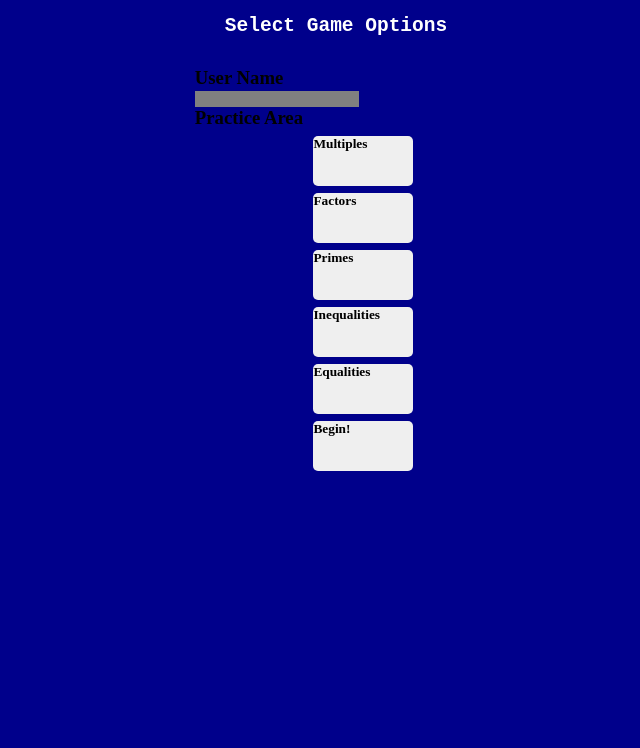
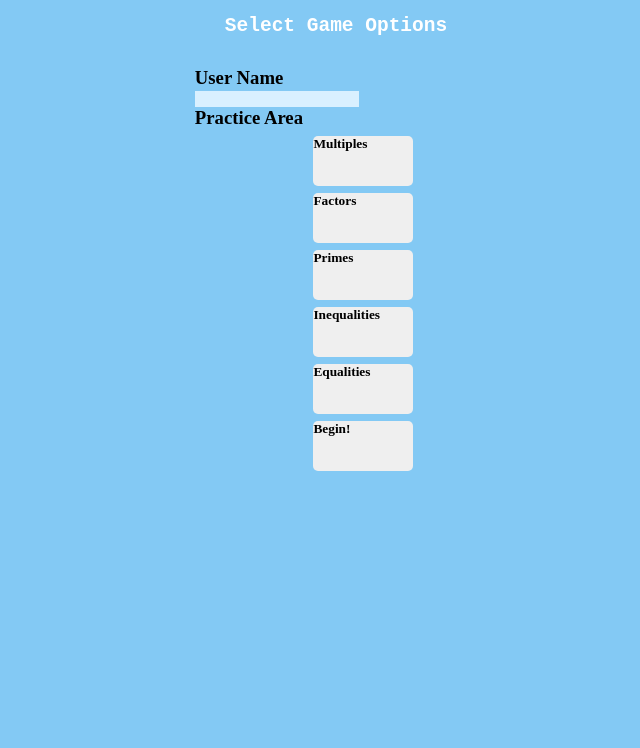
Before and after one commit to mrmchughes/odins_operations, a plain HTML site: page index.html in a window 1280 px wide. Shown: the part 52-800 px from the top of the page, without its empty margins (304-944 px from the left). Drawn offline with Linux system fonts and the light colour scheme.

Commit message:
Made updates to startmenu CSS and began work on game_over.js

```diff
--- a/index.html
+++ b/index.html
@@ -15,5 +15,6 @@
     </div>
 
     <script type="module" src="main.js"></script>
+    <script src="game_over.js"></script>
   </body>
 </html>
--- a/scripts/startMenu.js
+++ b/scripts/startMenu.js
@@ -31,7 +31,7 @@ const startMenu = () => {
     const userNameInput = document.createElement('input');
     userNameInput.type = 'text';
     userNameInput.className = 'user-name-input';
-    userNameInput.style.backgroundColor = 'gray';
+    userNameInput.style.backgroundColor = '#D9F0FF';
     container.appendChild(userNameInput);
 
     const practiceAreaTitle = document.createElement('h3');
--- a/styles.css
+++ b/styles.css
@@ -51,7 +51,7 @@ body {
   flex-direction: column;
   justify-content: center;
   align-items: center;
-  background-color: darkblue;
+  background-color: #83c9f4;
 }
 
 h2 {
@@ -108,5 +108,5 @@ h2 {
 
 .practice-area:hover,
 .begin-button:hover {
-  background-color: #c2cfd3;
+  background-color: #d9f0ff;
 }
```
